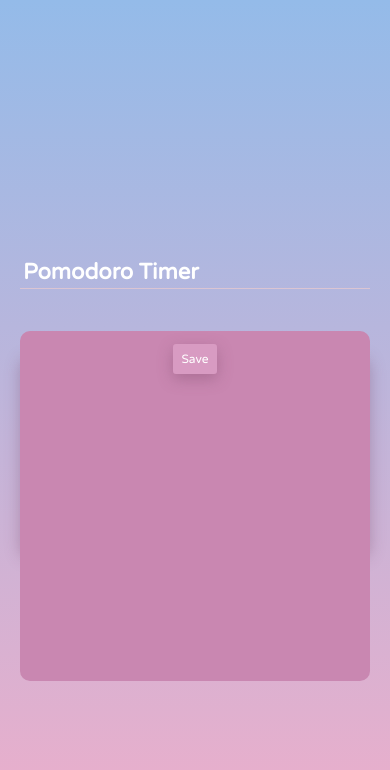
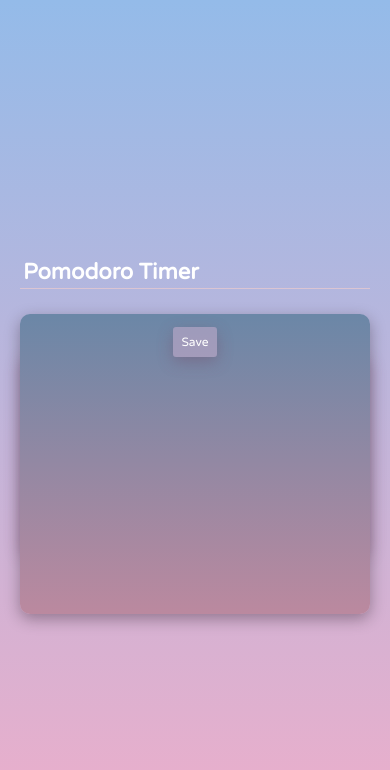
Before and after one commit to gizemnkorkmaz/pomodoro-timer, a React (Create React App) app: page / in a window 390 px wide. Both pictures are taken after a click on the button 353 px from the left and 375 px from the top of the page. Shown: the top 770 px of the page. Built offline with nearby package versions, Linux system fonts and the light colour scheme; some icons are missing.

Commit message:
Change background, padding, position and height in Modal styles

```diff
--- a/src/components/Modal/Modal.module.css
+++ b/src/components/Modal/Modal.module.css
@@ -1,12 +1,18 @@
 .Modal {
   position: absolute;
   width: 500px;
-  height: 500px;
+  height: 350px;
   padding: 20px 80px;
+  margin: 20px 0;
   border-radius: 10px;
-  background-color: rgb(201, 135, 177);
+  background: linear-gradient(
+    0deg,
+    rgb(187, 137, 159) 0%,
+    rgb(107, 135, 167) 100%
+  );
+  box-shadow: rgba(32, 18, 27, 0.363) 0px 5px 15px;
   color: white;
-  top: 60%;
+  top: 50%;
   left: 50%;
   text-align: center;
   transform: translate(-50%, -50%);
@@ -20,13 +26,15 @@
   background: none;
   color: white;
   cursor: pointer;
-  padding: 0 0.5rem;
+  padding: 0.5rem;
 }
 
 @media (max-width: 500px) {
   .Modal {
     width: 350px;
-    height: 350px;
+    height: 300px;
     padding: 10px;
+    margin: 0;
+    top: 55%;
   }
 }
```
